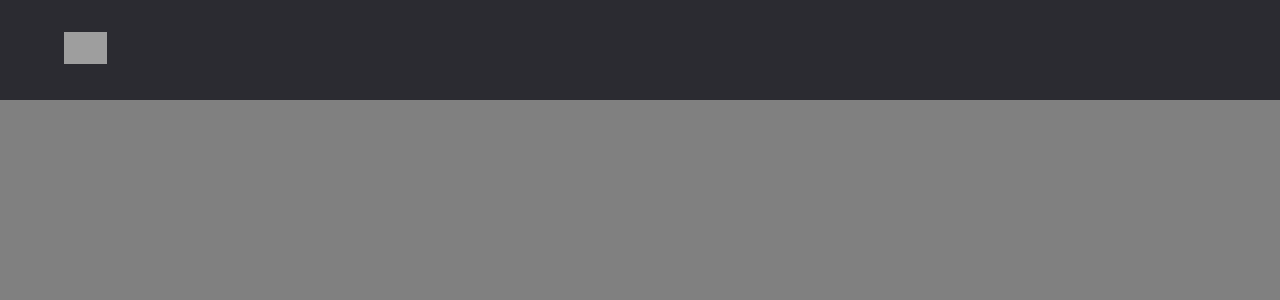
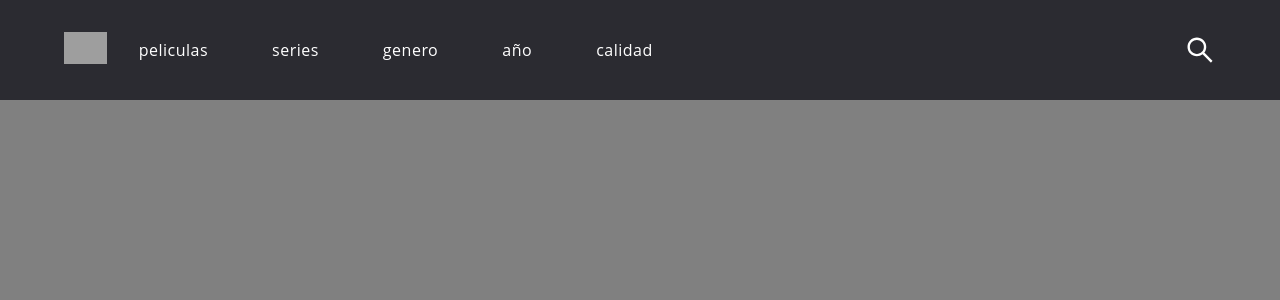
Before and after one commit to john2k2/pelispanda, a React (Vite) app: page / in a window 1280 px wide. Shown: the top 300 px of the page. Built offline with nearby package versions, Linux system fonts and the light colour scheme; grey boxes are pictures that could not be loaded.

Commit message:
segunda actualizacion

```diff
--- a/src/StyleComponent/Header.js
+++ b/src/StyleComponent/Header.js
@@ -9,7 +9,6 @@ export const Container = styled.div`
   display: flex;
   justify-content: space-between;
   align-items: center;
-  flex-direction: column;
 `;
 
 export const HeaderStyled = styled.header`
@@ -21,38 +20,72 @@ export const HeaderStyled = styled.header`
   display: flex;
   justify-content: space-between;
   align-items: center;
+  max-width: 1200px;
+
+  @media (max-width: 768px) {
+    justify-content: space-between;
+    ul {
+      display: none;
+    }
+    .search {
+      display: ${({ search }) => (search ? "flex" : "none")};
+    }
+  }
+`;
+export const HeaderNav = styled.nav`
+  display: flex;
+  align-items: center;
+  margin: 0;
+  padding: 0;
+  box-sizing: border-box;
+  overflow: hidden;
+
   img {
     height: 2em;
     margin: 0;
     padding: 0;
     box-sizing: border-box;
   }
-  span {
-    font-size: 1.5em;
-    font-weight: bold;
-    color: white;
-  }
   ul {
     display: flex;
-    list-style: none;
+  }
+`;
+export const HeaderUl = styled.ul`
+  @media (max-width: 768px) {
+    flex-direction: column;
+    justify-content: flex-start;
+    align-items: center;
+    position: absolute;
+    top: 6.2rem;
+    right: 0;
+    width: 305px;
+    bottom: 0;
+    height: 100vh;
+    background-color: #28282d;
+    z-index: 1;
+    box-sizing: border-box;
+    transition: 0.4s ease;
+    transform: ${(props) =>
+      props.menu ? "translateX(0)" : "translateX(200%)"};
+    padding: 30px 30px 0;
+  }
+  li {
     margin: 0;
     padding: 0;
     box-sizing: border-box;
-    li {
-      margin: 0 1em;
-      padding: 0;
+    list-style: none;
+
+    a {
+      display: block;
+      text-decoration: none;
+      color: #fff;
+      font-size: 1em;
+      font-weight: 500;
+      letter-spacing: 0.5px;
+      font-family: "Open Sans", sans-serif;
+      padding: 1em 2em;
       box-sizing: border-box;
-      a {
-        text-decoration: none;
-        color: white;
-        font-size: 1.2em;
-        font-weight: bold;
-      }
-    }
-  }
-  @media (max-width: 768px) {
-    ul {
-      display: none;
+      transition: all 0.3s ease-in-out;
     }
   }
 `;
@@ -76,7 +109,7 @@ export const InputContainer = styled.div`
   top: 0;
   left: 0;
   width: 100%;
-  height: 60px;
+  height: 90px;
   background-color: #28282d;
   z-index: 1;
   padding: 0;
@@ -88,14 +121,13 @@ export const InputContainer = styled.div`
 `;
 
 export const Input = styled.div`
-  display: none;
-  @media (max-width: 768px) {
   display: flex;
   align-items: center;
   position: absolute;
   width: 90%;
   margin: auto;
   height: 60px;
+  max-width: 1200px;
 
   input {
     width: 100%;
@@ -118,15 +150,12 @@ export const Input = styled.div`
   button {
     height: 40px;
     width: 110px;
+
     right: 50px;
     -webkit-border-radius: 4px;
     border-radius: 5px;
     background-image: -moz-linear-gradient(90deg, #ff55a5 0%, #ff5860 100%);
-      background-image: -webkit-linear-gradient(
-        90deg,
-        #ff55a5 0%,
-        #ff5860 100%
-      );
+    background-image: -webkit-linear-gradient(90deg, #ff55a5 0%, #ff5860 100%);
     background-image: -ms-linear-gradient(90deg, #ff55a5 0%, #ff5860 100%);
     background-image: linear-gradient(90deg, #ff55a5 0%, #ff5860 100%);
     -webkit-box-shadow: 0 0 20px 0 rgb(255 88 96 / 50%);
@@ -138,5 +167,4 @@ export const Input = styled.div`
     font-weight: 500;
     letter-spacing: 0.6px;
   }
-  }
 `;
--- a/src/components/Header.jsx
+++ b/src/components/Header.jsx
@@ -8,42 +8,32 @@ import {
   Input,
   Container,
   InputContainer,
+  HeaderNav,
+  HeaderUl,
 } from "../StyleComponent/Header";
 
 const Header = () => {
   const [show, setShow] = useState(false);
+  const [menu, setMenu] = useState(false);
 
   const handleClick = () => {
     setShow(!show);
+  };
+  const handleMenu = () => {
+    setMenu(!menu);
   };
 
   return (
     <Container>
       <HeaderStyled>
+        <HeaderNav>
           <a href="#">
             <img
               src="https://pelispanda.re/wp-content/uploads/2020/07/panda1.png"
               alt="pelispanda"
             />
           </a>
-        <Containericon>
-          <AiOutlineSearch
-            onClick={handleClick}
-            style={{
-              fontSize: "2rem",
-              color: "white",
-              cursor: "pointer",
-            }}
-          />
-          <AiOutlineMenu
-            style={{
-              fontSize: "2rem",
-              color: "white",
-              cursor: "pointer",
-              marginLeft: "1rem",
-            }}
-          />
-          <ul>
+          <HeaderUl menu={menu}>
             <li>
               <a href="#">peliculas</a>
             </li>
@@ -59,8 +49,36 @@ const Header = () => {
             <li>
               <a href="#">calidad</a>
             </li>
-          </ul>
+          </HeaderUl>
+        </HeaderNav>
+        <Containericon>
+          <AiOutlineSearch
+            onClick={handleClick}
+            style={{
+              fontSize: "2rem",
+              color: "white",
+              cursor: "pointer",
+            }}
+          />
+          <AiOutlineMenu
+            onClick={handleMenu}
+            style={{
+              fontSize: "2rem",
+              color: "white",
+              cursor: "pointer",
+              marginLeft: "1rem",
+            }}
+          />
         </Containericon>
+        <AiOutlineSearch
+          className="search"
+          onClick={handleClick}
+          style={{
+            fontSize: "2rem",
+            color: "white",
+            cursor: "pointer",
+          }}
+        />
       </HeaderStyled>
       <InputContainer show={show}>
         <Input>
```
Lines whose indentation alone changed are shown as unchanged.
